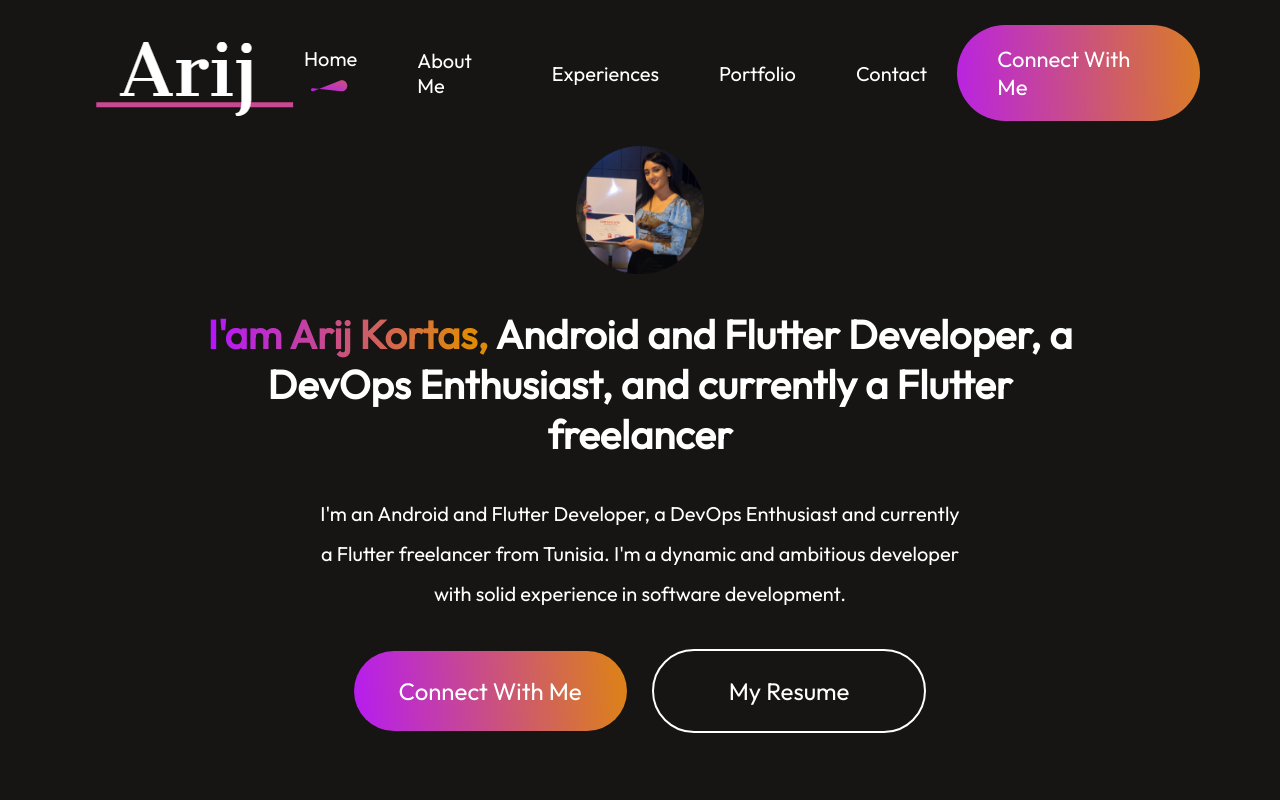
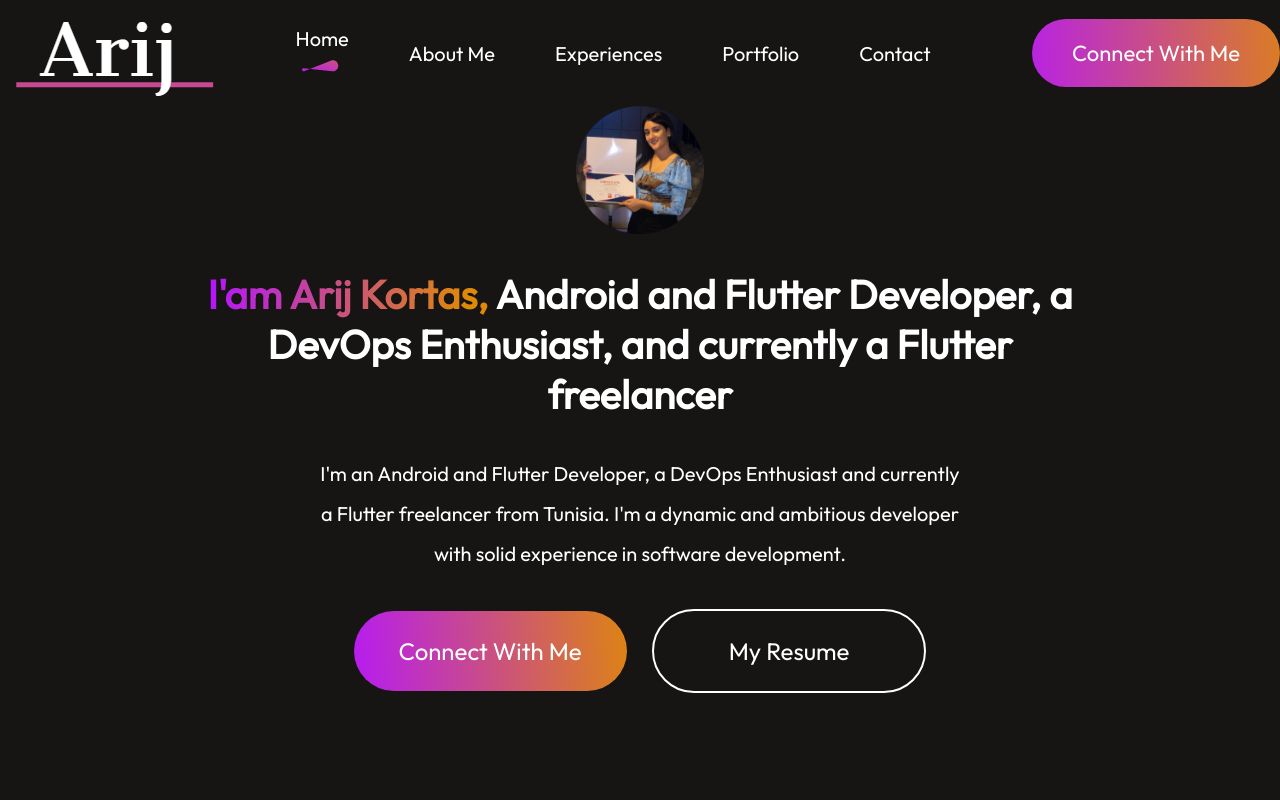
Before and after one commit to arij45/PortfolioWebSite, a React (Vite) app: page / in a window 1280 px wide. Shown: the top 800 px of the page. Built offline with nearby package versions, Linux system fonts and the light colour scheme.

Commit message:
new commit

```diff
--- a/src/Components/Navbar/Navbar.css
+++ b/src/Components/Navbar/Navbar.css
@@ -2,7 +2,6 @@
     display: flex;
     align-items: center;
     justify-content: space-between;
-    margin: 20px 80px;
 }
 
 .nav-menu{
```
